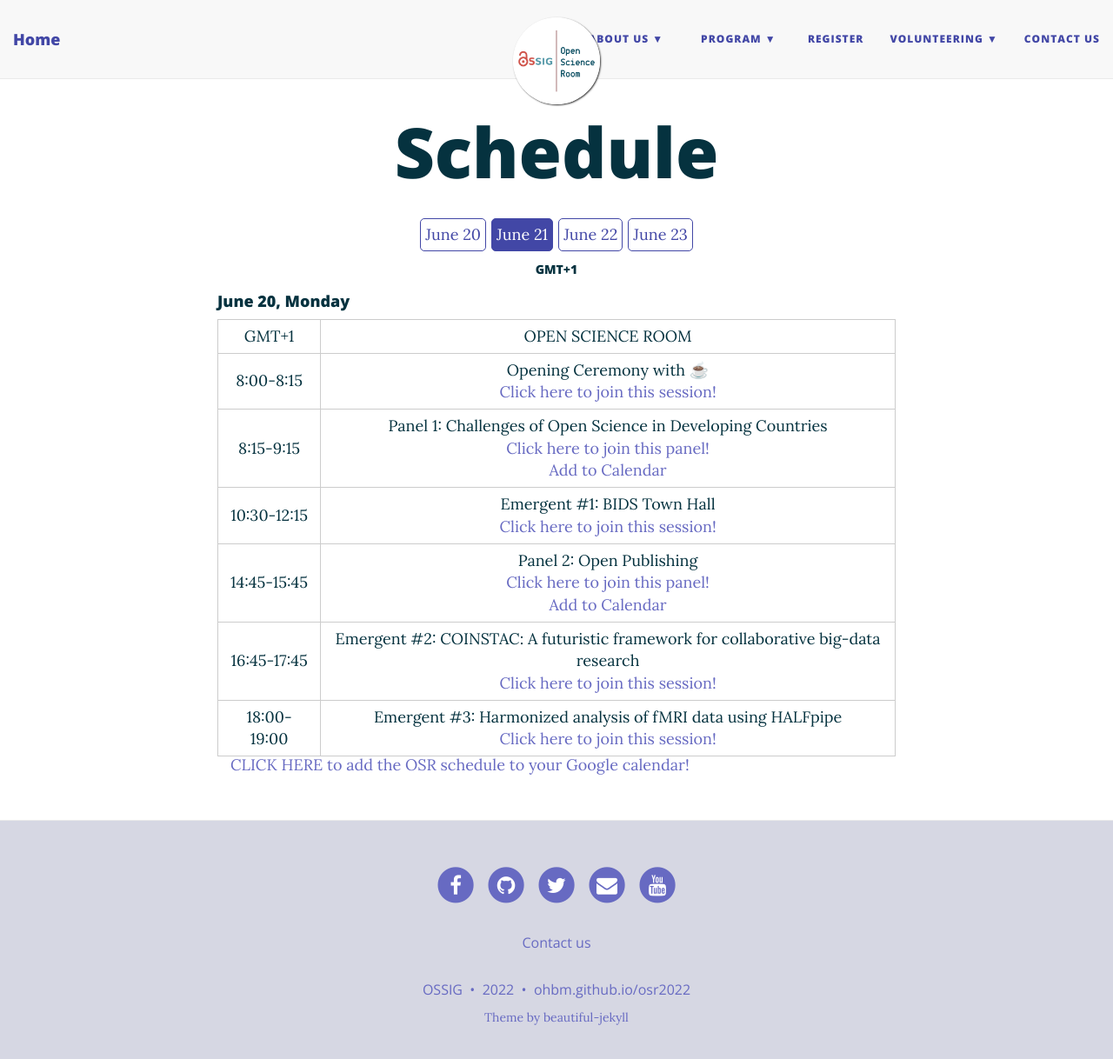
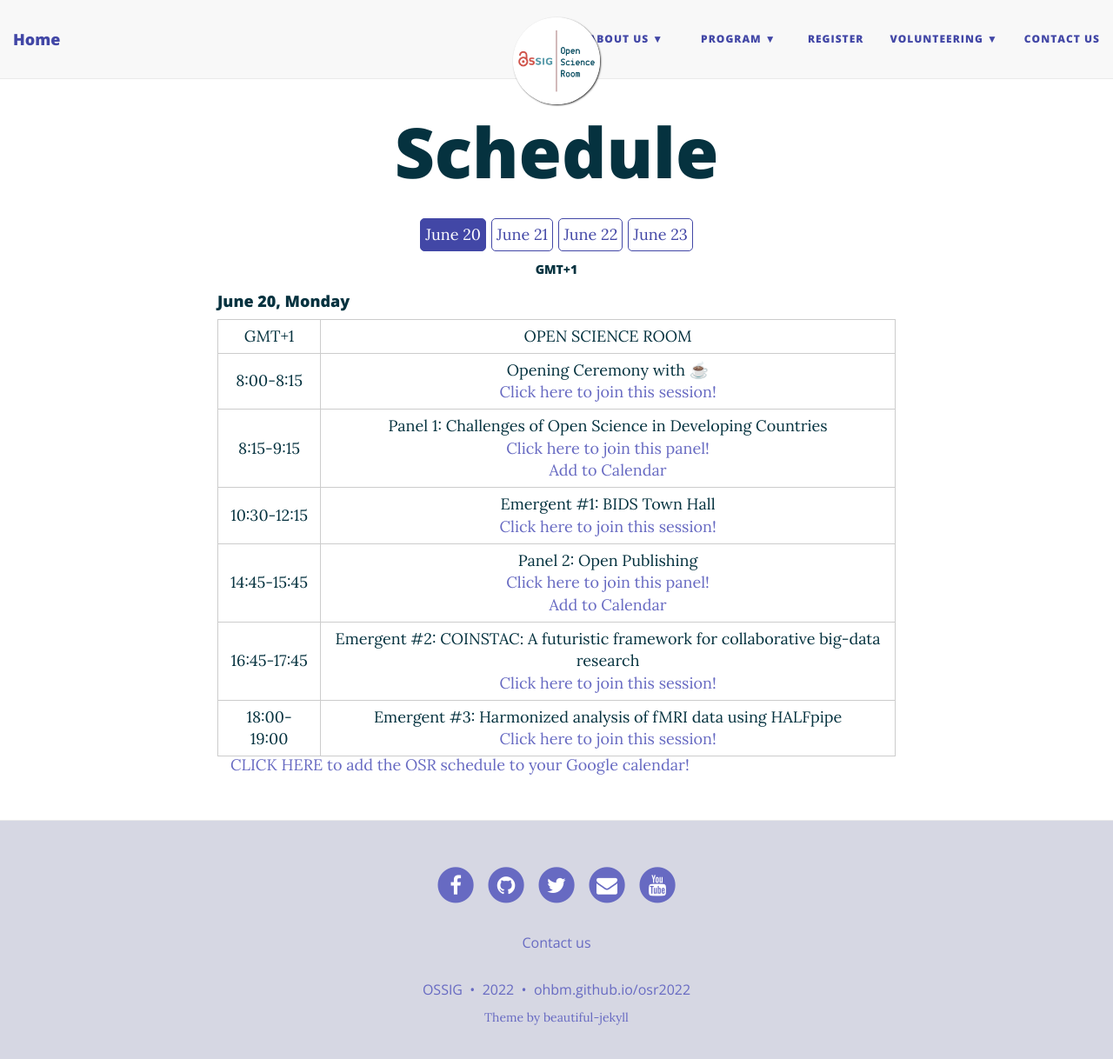
Before and after one commit to ohbm/osr2023, a Jekyll site: the page built from schedule.md, in a window 1280 px wide and 1231 px high. Shown: the top 1218 px of the window at 87% size. Built offline with Jekyll 4.4.1, drawn with Linux system fonts in a browser that asks for light colours; nearby versions of some CDN libraries.

Commit message:
reversed some part of commit
changing the active day, does not change the view, reversed

```diff
--- a/schedule.md
+++ b/schedule.md
@@ -39,8 +39,8 @@
 
 
 <div class="schedule-days">
-  <div id="day-06-20" class="schedule-day" onclick="showScheduleForDay('06-20')">June 20</div>
-  <div id="day-06-21" class="schedule-day active" onclick="showScheduleForDay('06-21')">June 21</div>
+  <div id="day-06-20" class="schedule-day active" onclick="showScheduleForDay('06-20')">June 20</div>
+  <div id="day-06-21" class="schedule-day" onclick="showScheduleForDay('06-21')">June 21</div>
   <div id="day-06-22" class="schedule-day" onclick="showScheduleForDay('06-22')">June 22</div>
   <div id="day-06-23" class="schedule-day" onclick="showScheduleForDay('06-23')">June 23</div>
 </div>
```
